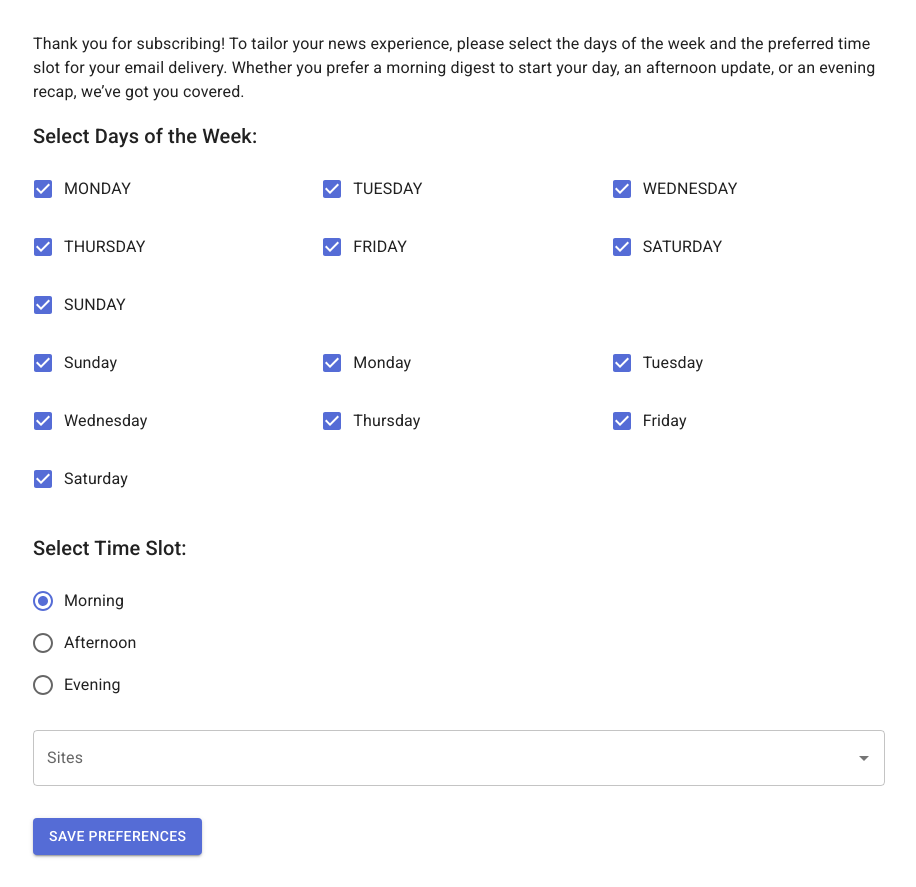
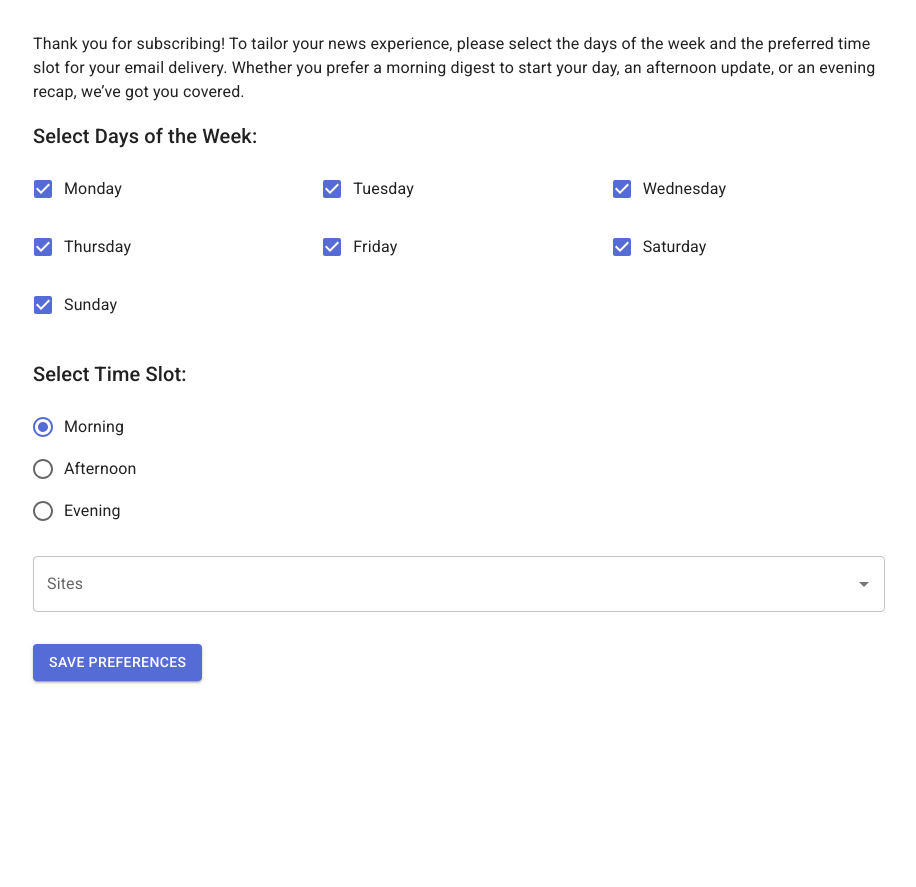
Before and after one commit to rupinr/news-master-fe, a React (Vite) app: page /preferences in a window 1280 px wide. Shown: the whole page, without its empty margins (181-1097 px from the left). After the commit the page ends 800 px from the top, so only its background shows below. Built offline with nearby package versions, Linux system fonts and the light colour scheme; no server answers.

Commit message:
Migrate day selector to new component

```diff
--- a/src/DaySelector.tsx
+++ b/src/DaySelector.tsx
@@ -1,6 +1,7 @@
 import React from 'react';
 import Grid from '@mui/material/Grid2';
 import { useState } from 'react'
+import { useEffect } from 'react'
 
 import Checkbox from '@mui/material/Checkbox';
 import FormControlLabel from '@mui/material/FormControlLabel';
@@ -8,13 +9,14 @@ import FormControlLabel from '@mui/material/FormControlLabel';
 
 interface DaySelectorProps {
     initialDays: { [key: string]: boolean };
+    onDayChange: (updatedDays: { [key: string]: boolean }) => void;
 }
 
-interface DaySelectorProps {
-    initialDays: { [key: string]: boolean };
-}
+const capitalize = (str: string) => str.toLowerCase().replace(/\b\w/g, (char) => char.toUpperCase());
 
-const DaySelector: React.FC<DaySelectorProps> = ({ initialDays }) => {
+
+const DaySelector: React.FC<DaySelectorProps> = ({ initialDays, onDayChange }) => {
+
     const [days, setDays] = useState(initialDays);
 
     const handleDayChange = (event: React.ChangeEvent<HTMLInputElement>) => {
@@ -23,7 +25,14 @@ const DaySelector: React.FC<DaySelectorProps> = ({ initialDays }) => {
             ...prevDays,
             [value]: checked,
         }));
+        const newDays = { ...initialDays, [value]: !initialDays[value] };
+        onDayChange(newDays);
     };
+
+    useEffect(() => {
+        setDays(initialDays);
+    }, [initialDays]);
+
 
     return (
         <div>
@@ -32,7 +41,7 @@ const DaySelector: React.FC<DaySelectorProps> = ({ initialDays }) => {
                     <Grid size={{ xs: 6, sm: 4 }} key={day}>
                         <FormControlLabel
                             control={<Checkbox value={day} checked={checked} onChange={handleDayChange} />}
-                            label={day.toUpperCase()}
+                            label={capitalize(day)}
                         />
                     </Grid>
                 ))}
--- a/src/ScheduleSelector.tsx
+++ b/src/ScheduleSelector.tsx
@@ -1,7 +1,6 @@
 import Box from '@mui/material/Box';
 import Typography from '@mui/material/Typography';
 import Button from '@mui/material/Button';
-import Checkbox from '@mui/material/Checkbox';
 import Radio from '@mui/material/Radio';
 import RadioGroup from '@mui/material/RadioGroup';
 import React, { useState } from 'react'
@@ -18,37 +17,29 @@ import DaySelector from './DaySelector';
 
 const ScheduleSelector = () => {
 
-    const defaultDays = ['Sunday', 'Monday', 'Tuesday', 'Wednesday', 'Thursday', 'Friday', 'Saturday']
     const [searchParams] = useSearchParams()
     const token = searchParams.get('authToken')
-    const [days, setDays] = useState<string[]>(defaultDays)
     const [timeSlot, setTimeSlot] = useState('Morning')
     const [options, setOptions] = useState<{ label: string, value: string }[]>([])
     const [defaultOptions, setDefaultOptions] = useState<{ label: string, value: string }[]>([])
     const [daySelection, setDaySelection] = useState<{ [key: string]: boolean }>({
-        "monday": true,
-        "tuesday": true,
-        "wednesday": true,
-        "thursday": true,
-        "friday": true,
-        "saturday": true,
-        "sunday": true
+        monday: true,
+        tuesday: true,
+        wednesday: true,
+        thursday: true,
+        friday: true,
+        saturday: true,
+        sunday: true
     })
 
     const [text, setText] = useState('');
     const [filteredOptions, setFilteredOptions] = useState<{ label: string, value: string }[]>([]);
-    const initialDays = {
-        Sunday: false,
-        Monday: true,
-        Tuesday: false,
-        Wednesday: false,
-        Thursday: true,
-        Friday: false,
-        Saturday: true,
+
+
+    const handleDayChangeFor = (updatedDays: any) => {
+        setDaySelection(updatedDays);
     };
 
-
-    useEffect(() => {
     const fetchOptions = async () => {
         const data = await getSites()
         const destinations: any[] = data.map((source: any) => ({
@@ -57,12 +48,6 @@ const ScheduleSelector = () => {
         }));
         setOptions(destinations)
     }
-        fetchOptions()
-    }, [])
-
-
-
-    useEffect(() => {
     const fetchExistingData = async () => {
         const subscription = await getSubscription(token!!)
         const existingSites: any[] = subscription.sites.map((source: any) => ({
@@ -70,12 +55,15 @@ const ScheduleSelector = () => {
             value: source,
         }));
         setDefaultOptions(existingSites)
-            console.log(initialDays)
-            console.log(subscription.subscriptionSchedule.dailyFrequency)
         setDaySelection(subscription.subscriptionSchedule.dailyFrequency)
     }
+
+
+    useEffect(() => {
         fetchExistingData()
+        fetchOptions()
     }, [])
+
 
     const handleSites = (event: React.ChangeEvent<HTMLInputElement>) => {
         const value = event.target.value;
@@ -86,14 +74,6 @@ const ScheduleSelector = () => {
     };
 
 
-    const handleDayChange = (event: React.ChangeEvent<HTMLInputElement>) => {
-        const { value } = event.target
-        setDays((prevDays) =>
-            prevDays.includes(value)
-                ? prevDays.filter((day) => day !== value)
-                : [...prevDays, value]
-        )
-    }
     const handleTimeSlotChange = (event: React.ChangeEvent<HTMLInputElement>) => {
         setTimeSlot(event.target.value)
     }
@@ -102,19 +82,17 @@ const ScheduleSelector = () => {
         const data = {
             subscriptionSchedule: {
                 dailyFrequency: {
-                    monday: days.includes('Monday'),
-                    tuesday: days.includes('Tuesday'),
-                    wednesday: days.includes('Wednesday'),
-                    thursday: days.includes('Thursday'),
-                    friday: days.includes('Friday'),
-                    saturday: days.includes('Saturday'),
-                    sunday: days.includes('Sunday'),
+                    monday: daySelection['monday'],
+                    tuesday: daySelection['tuesday'],
+                    wednesday: daySelection['wednesday'],
+                    thursday: daySelection['thursday'],
+                    friday: daySelection['friday'],
+                    saturday: daySelection['saturday'],
+                    sunday: daySelection['sunday'],
                 },
                 timeSlot: timeSlot,
                 timezone: Intl.DateTimeFormat().resolvedOptions().timeZone,
             },
-
-
             sites: options.map((item) => item.value)
         }
         updatePreference(data, token!!)
@@ -132,15 +110,7 @@ const ScheduleSelector = () => {
                         Select Days of the Week:
                     </Typography>
                     <Grid container spacing={2}>
-                        <DaySelector initialDays={daySelection} />
-                        {['Sunday', 'Monday', 'Tuesday', 'Wednesday', 'Thursday', 'Friday', 'Saturday'].map((day) => (
-                            <Grid size={{ xs: 6, sm: 4 }} key={day}>
-                                <FormControlLabel
-                                    control={<Checkbox value={day} checked={days.includes(day)} onChange={handleDayChange} />}
-                                    label={day}
-                                />
-                            </Grid>
-                        ))}
+                        <DaySelector initialDays={daySelection} onDayChange={handleDayChangeFor} />
                     </Grid>
                     <Typography variant="h6" sx={{ mt: 4, mb: 2 }}>
                         Select Time Slot:
```
Lines whose indentation alone changed are shown as unchanged.
